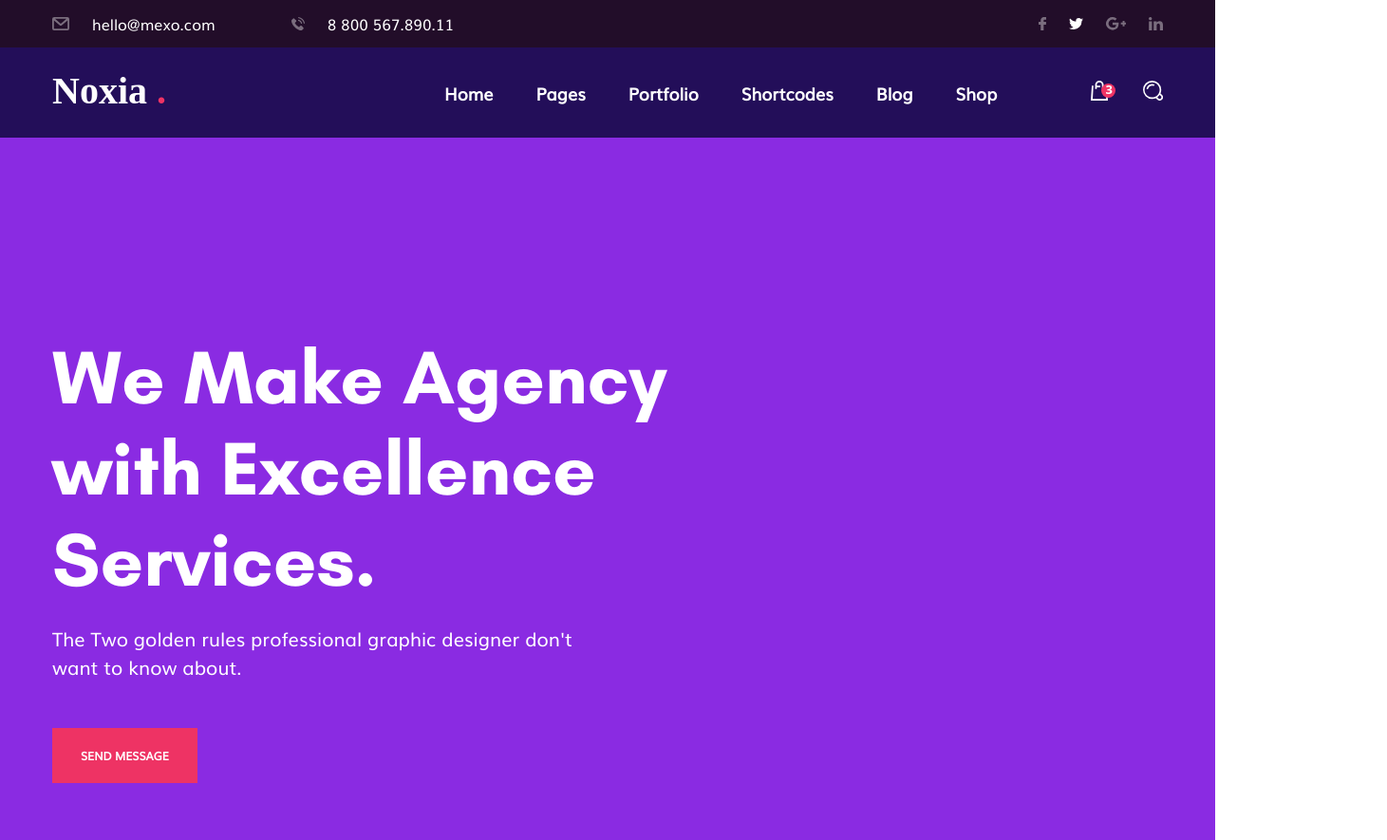
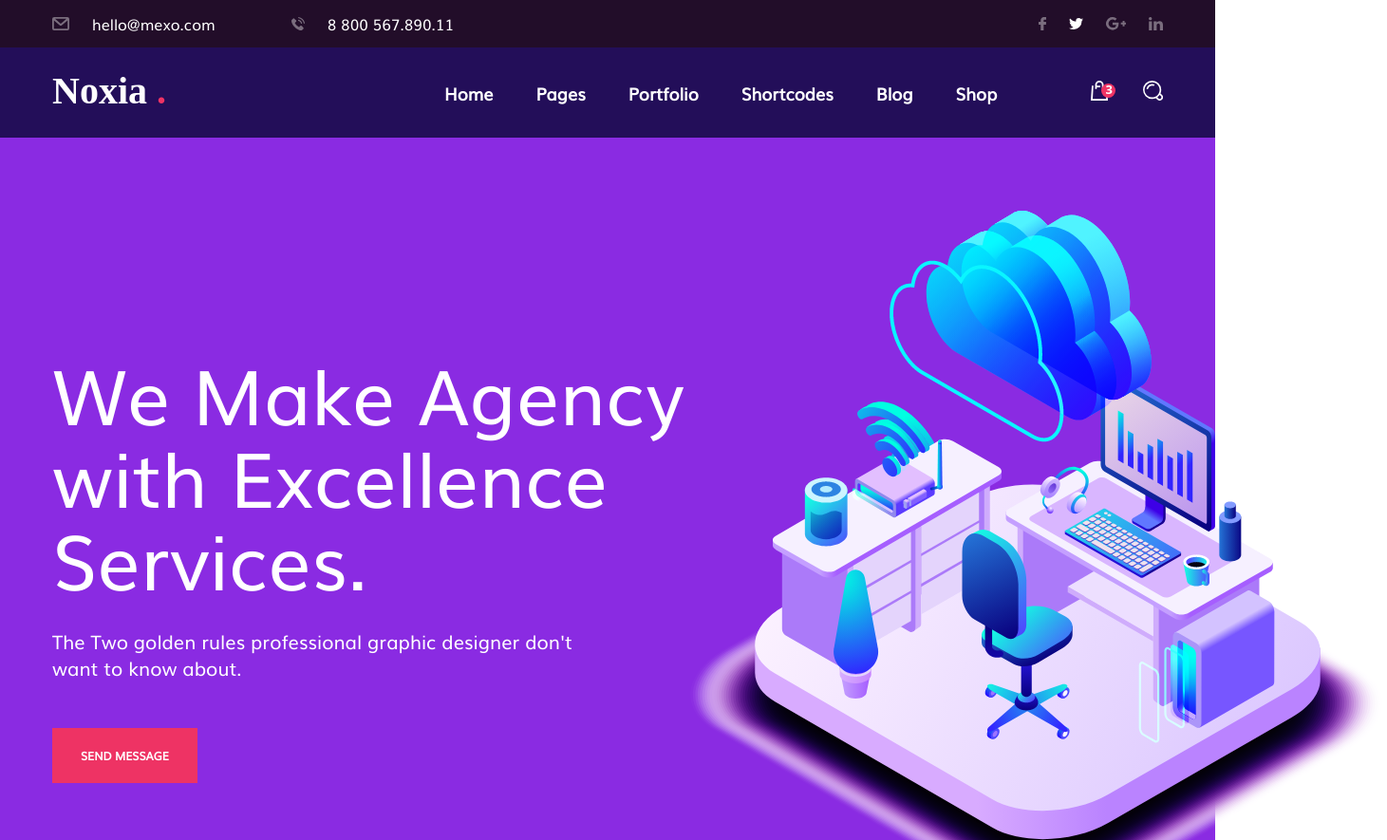
Before and after one commit to ilopachulia/personal-project-html-and-css, a plain HTML site: page index.html in a window 1280 px wide. Shown: the top 885 px of the page at 95% size, 1461 px wide, since content can reach past the window. Drawn offline with Linux system fonts and the light colour scheme; a web font is replaced by a local one.

Commit message:
image was added in component 3 and sizes adjusted

```diff
--- a/index.html
+++ b/index.html
@@ -211,7 +211,7 @@
          <!-- component 3 -->
          <div class="main-container services_container">
             <div class="container background flex">
-               <div>
+               <div class="text-container">
                   <p class="main-text">
                      We Make Agency <br />
                      with Excellence <br />
@@ -223,11 +223,11 @@
                   </p>
                   <button>send message</button>
                </div>
+               <div>
+                  <img src="./images folder/Vector Smart Object.png" alt="office photo">
+               </div>
             </div>
-            <div>
-               <!-- Icon -->
-            </div>
-         </div>
+
          <!-- Component 4 -->
          <div class="main-container">
             <div class="container">
--- a/styles folder/component-3.css
+++ b/styles folder/component-3.css
@@ -3,10 +3,13 @@
 }
 
 .main-text {
-  font-family: "glacial-bold";
+  font-family: "muli";
   font-size: 80px;
   color: white;
-  margin-bottom: 20px;
+  margin-bottom: 30px;
+  margin-top: 20px;
+  line-height: 87px;
+  width: 670px;
 }
 
 .services_container {
@@ -16,6 +19,7 @@
 .minor-text {
   font-family: "muli";
   font-size: 20px;
+  line-height: 28px;
   margin-bottom: 50px;
   color: white;
 }
```
Also changed, not shown: images folder/Vector Smart Object.png (added).
